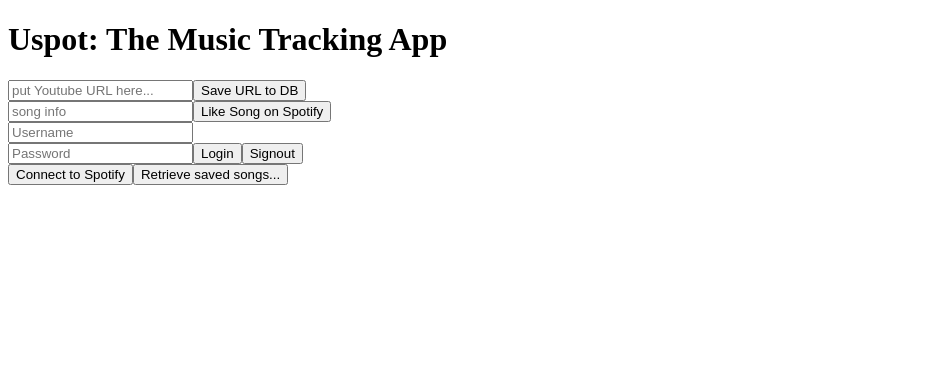
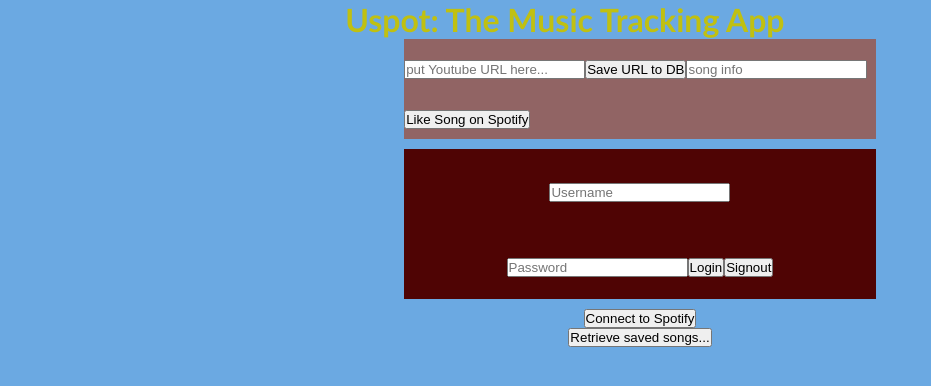
Before and after one commit to Team-API-Reference/uSPOT, a React app: page / in a window 1280 px wide. Shown: the top 386 px of the page, without its empty margins (0-931 px from the left). Built offline with nearby package versions, Linux system fonts and the light colour scheme.

Commit message:
connecting to spotify api and styling

```diff
--- a/client/App.jsx
+++ b/client/App.jsx
@@ -1,4 +1,5 @@
 import React from 'react';
+import "./style.css";
 import YoutubeUrl from './containers/youtubeUrl.jsx';
 
 const App = () => {
--- a/client/containers/userLogin.jsx
+++ b/client/containers/userLogin.jsx
@@ -1,7 +1,6 @@
 import React, { useState, useEffect } from 'react';
 
-export default function UserLogin() {
-
+export default function UserLogin(props) {
 
     const [username, setUsername] = useState('');
     const [password, setPassword] = useState('');
@@ -13,6 +12,16 @@
           body: JSON.stringify({ username: username, password: password}),
           headers: { 'Content-Type': 'application/json' },
         })
+        // .then((data) => {console.log(data);})
+        .then((data) => {
+          if (data.status === 500) {
+            props.setFeedback('Login Failure: Invalid credentials')
+          }
+            else {
+              props.setFeedback('Login successful!')
+            }
+        })
+        .catch((err) => {console.log(err);setFeedback('Error: Invalid credentials')});
       }
 
     return (
--- a/client/containers/youtubeUrl.jsx
+++ b/client/containers/youtubeUrl.jsx
@@ -1,16 +1,45 @@
 import React, { useState, useEffect } from 'react';
 import UserLogin from './userLogin.jsx';
+import "../style.css";
+// import { Buffer } from 'buffer';
 
+
+// import spotify.util as util;
 
 export default function YoutubeUrl() {
     const [feedback, setFeedback] = useState('');
 
-
-
-
     function spotifyHandler() {
-
-    }
+        const username = 'your-spotify-username'
+        //client id and secret would normally be specified here but are in .env
+        const redirect_uri = 'http://localhost:3000/callback'
+        const scope = 'user-read-recently-played'
+        const token = util.prompt_for_user_token(username=username,
+                                           scope=scope,
+                                           client_id=client_id,
+                                           client_secret=client_secret,
+                                           redirect_uri=redirect_uri)
+        // let refreshed_token = 'BQAT9aVvLlEESBd5oAaerkSS9OO75p1YxjvIny0x-iog-8WZyyQZdeJPf1sFuPjk4HQslAYtUr0WKQ1sSadzDOVjkIiafrTEu34IGRxk9dGX7Bdgbr_ybw3ZUScAjK1cTA0af3fWeUP5ZjJ8ZKNGVtht60bf61OLoQ';
+        let { trackName, artist} = req.body;
+        const search_query = {'q': trackName,'artist': artist, 'type': 'track, artist', };
+        fetch({
+            method: "get",
+            url: "https://api.spotify.com/v1/search",
+            headers: { 'Authorization': 'Bearer ' + token },
+            params: { 'q': search_query, 'type': 'track' }
+            })
+            .then((response) => response.json)
+            .then((result) => {
+            const firstResult = result['tracks']['items'][0];
+            const track_id = firstResult['id'];
+            res.locals.trackID = track_id;
+            return next();
+            })
+            .catch(err => {
+            console.log(err);
+            return next(err);
+            })
+    };
 
     function retrieveData() {
         fetch('/api/getAllEntries', {
@@ -19,24 +48,27 @@
           })
           .then((response) => response.json())
           .then((data) => {setFeedback(JSON.stringify(data))})
-          .catch((err) => console.log(err));
+          .catch((err) => {console.log(err);setFeedback('Error: Invalid credentials')});
     }
 
     return (
         <div>
+            {/* <box style={{ display: 'flex' }}> */}
+            <div className="flex-container">
             <form action='api/addEntry' method="POST">
                 <input id = 'youtubeurl' placeholder='put Youtube URL here...'></input>
-                    <button id='youTubeURLButton'>Save URL to DB</button>
-                <br />
-                    <input id = 'spotifyid' placeholder="song info"></input>
+                <button id='youTubeURLButton'>Save URL to DB</button>
+                {/* <br /> */}
+                <input id = 'spotifyid' placeholder="song info"></input>
                 <button id='spotifyButton'>Like Song on Spotify</button>
             </form>
-            <UserLogin />
+            <UserLogin setFeedback = {setFeedback} />
             <button onClick = {spotifyHandler}>Connect to Spotify</button>
             <button onClick = {retrieveData}>Retrieve saved songs...</button>
             <div id='feedback'>
                 {feedback}
             </div>
+            </div>
         </div>
     );
 }
--- /dev/null
+++ b/client/style.css
@@ -0,0 +1,68 @@
+* {
+    padding: 0;
+    margin: 0;
+    box-sizing: border-box;
+    text-decoration: none;
+    font-family: arial, sans-serif;
+
+}
+
+body {
+    align-items: center;
+    display: flex;
+    flex-direction: column;
+    box-sizing: border-box;
+    min-height: 100vh;
+    background-color: rgb(107, 169, 226);
+}
+
+h1 {
+    font-family: Gill Sans;
+    color:rgb(192, 192, 17) !important;
+}
+
+.flex-container {
+    align-items: center;
+    display: flex;
+    flex-direction: column;
+    box-sizing: border-box;
+    /* flex-wrap: nowrap; */
+    /* min-height: 100vh; */
+    /* background-color: rgb(107, 169, 226); */
+}
+
+.flex-container > div {
+    background-color: #4f0404;
+    width: 80%;
+    height: 100%;
+    margin: 10px;
+    text-align: center;
+    line-height: 75px;
+    font-size: 30px;
+    /* align-self: center; */
+}
+
+.flex-container > form {
+    background-color: #916464;
+
+    width: 80%;
+    height: 10%;
+    margin: auto;
+    text-align: flex-right;
+    line-height: 50px;
+    font-size: 30px;
+}
+.flex-container > input {
+
+    background-color: #ffffff;
+    text-align: flex-left;
+    flex-wrap: wrap;
+}
+
+/* .flex-container > form > button {
+    /* align-self: flex-end; */
+/* display: flex; */
+/* flex-direction: column !important; */
+/* align-content: flex-end ;
+flex-wrap: wrap; */
+/* } */
--- a/dev.html
+++ b/dev.html
@@ -5,7 +5,7 @@
     <meta http-equiv="X-UA-Compatible" content="IE=edge">
     <meta name="viewport" content="width=device-width, initial-scale=1.0">
     <meta name="viewport" content="initial-scale=1, width=device-width" />
-    <title>(dev) COVID 19 Samples !!!! </title>
+    <title>(dev) Uspot </title>
 </head>
 <body>
     <div id='root'></div>
--- a/package.json
+++ b/package.json
@@ -31,6 +31,7 @@
     "dotenv": "^10.0.0",
     "express": "^4.17.1",
     "jest": "^27.4.7",
+    "node-fetch": "^2.6.6",
     "pg": "^8.7.1",
     "@testing-library/react": "^11.2.5",
     "@wojtekmaj/enzyme-adapter-react-17": "^0.4.1",
```
Also changed, not shown: 2 other files (tests, documents, lock files or other folders).
